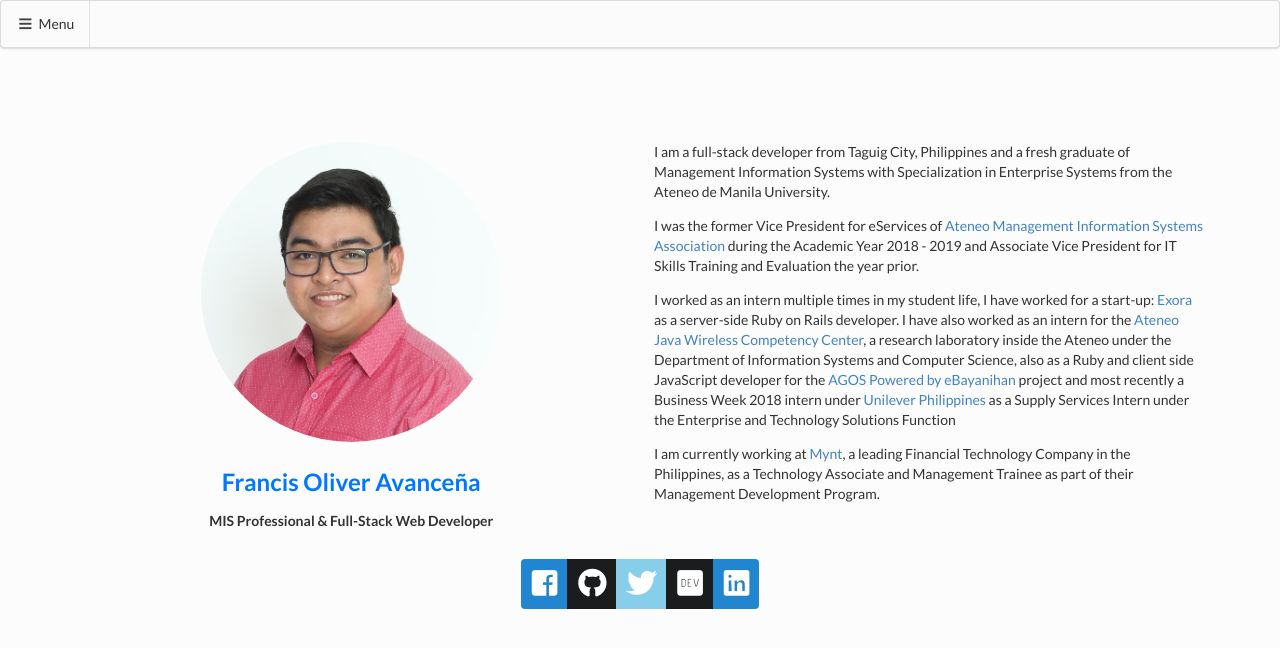
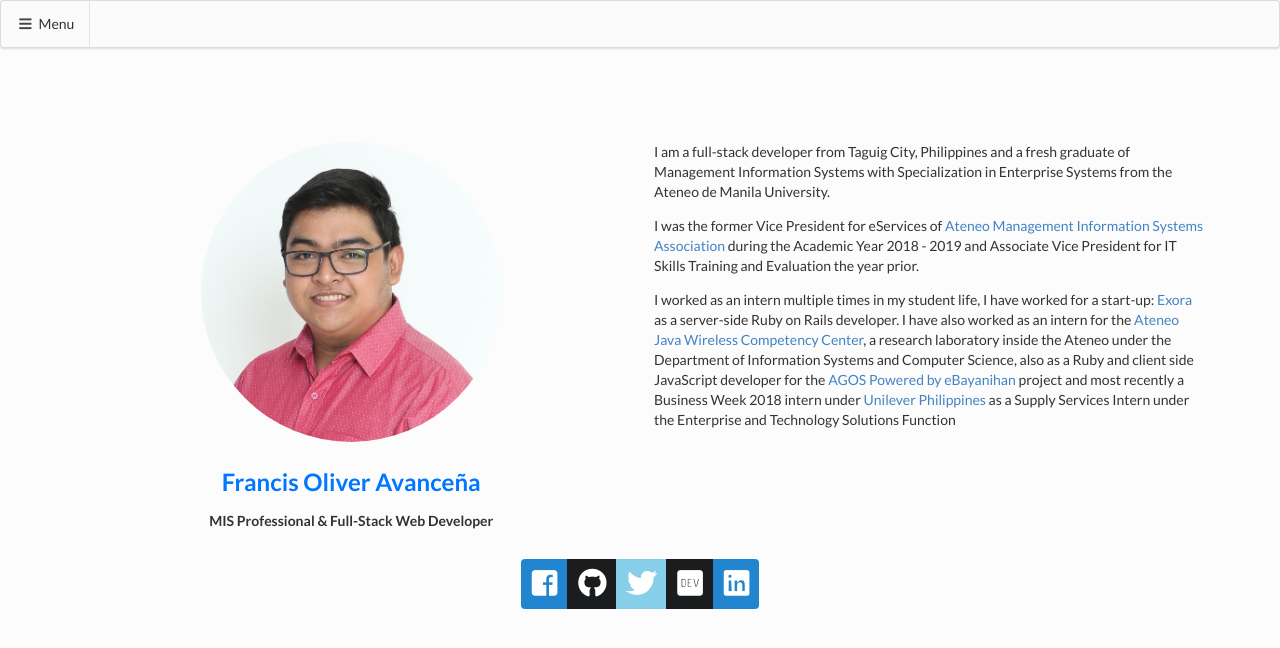
Before and after one commit to tripeersyou/francisoliverdev, a Jekyll site: the page built from index.html, in a window 1280 px wide. Shown: the top 648 px of the page. Built offline with Jekyll 4.4.1, drawn with Linux system fonts in a browser that asks for light colours; nearby versions of some CDN libraries; comment, search, counter and statistics services are not loaded.

Commit message:
Update from Forestry.io foavancena@gmail.com updated index.html

```diff
--- a/index.html
+++ b/index.html
@@ -1,8 +1,7 @@
 ---
-# Feel free to add content and custom Front Matter to this file.
-# To modify the layout, see https://jekyllrb.com/docs/themes/#overriding-theme-defaults
 title: Home
 layout: page
+
 ---
 <br>
 <br>
@@ -28,7 +27,7 @@
                 href="http://ebayanihan.ateneo.edu">AGOS Powered by eBayanihan</a> project and most recently a Business Week 2018 intern
             under <a href="https://www.unilever.com.ph/" target="_blank">Unilever Philippines</a> as a Supply Services
             Intern under the Enterprise and Technology Solutions Function</p>
-        <p>I am currently working at <a target="_blank" href="https://mynt.xyz" target="_blank">Mynt</a>, a leading Financial Technology Company in the Philippines, as a Technology Associate and Management Trainee as part of their Management Development Program.</p>
+        <!--<p>I am currently working at <a target="_blank" href="https://mynt.xyz" target="_blank">Mynt</a>, a leading Financial Technology Company in the Philippines, as a Technology Associate and Management Trainee as part of their Management Development Program.</p>-->
     </div>
     <div class="sixteen wide column buttons-container wow fadeInUp">
         <div class="ui buttons">
```
